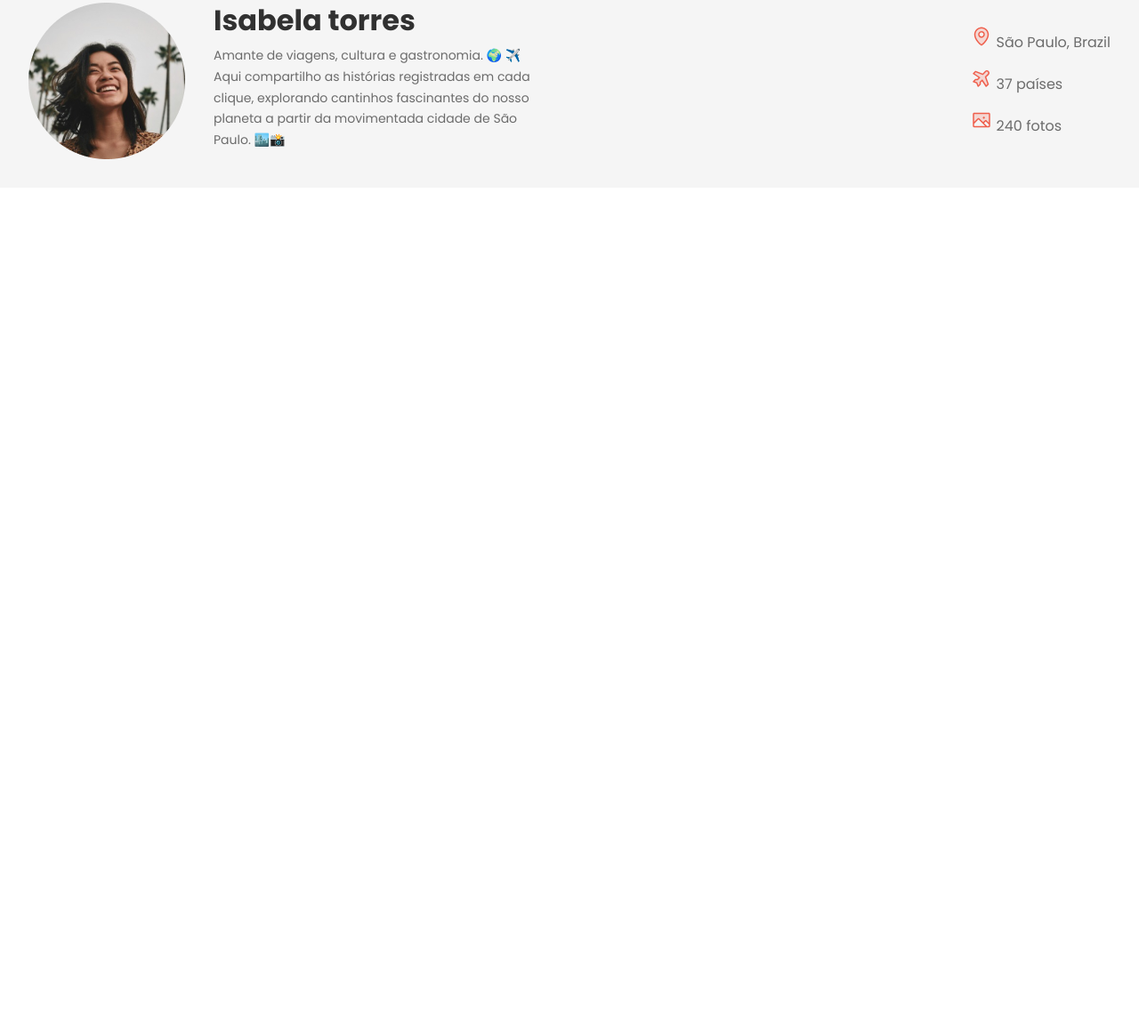
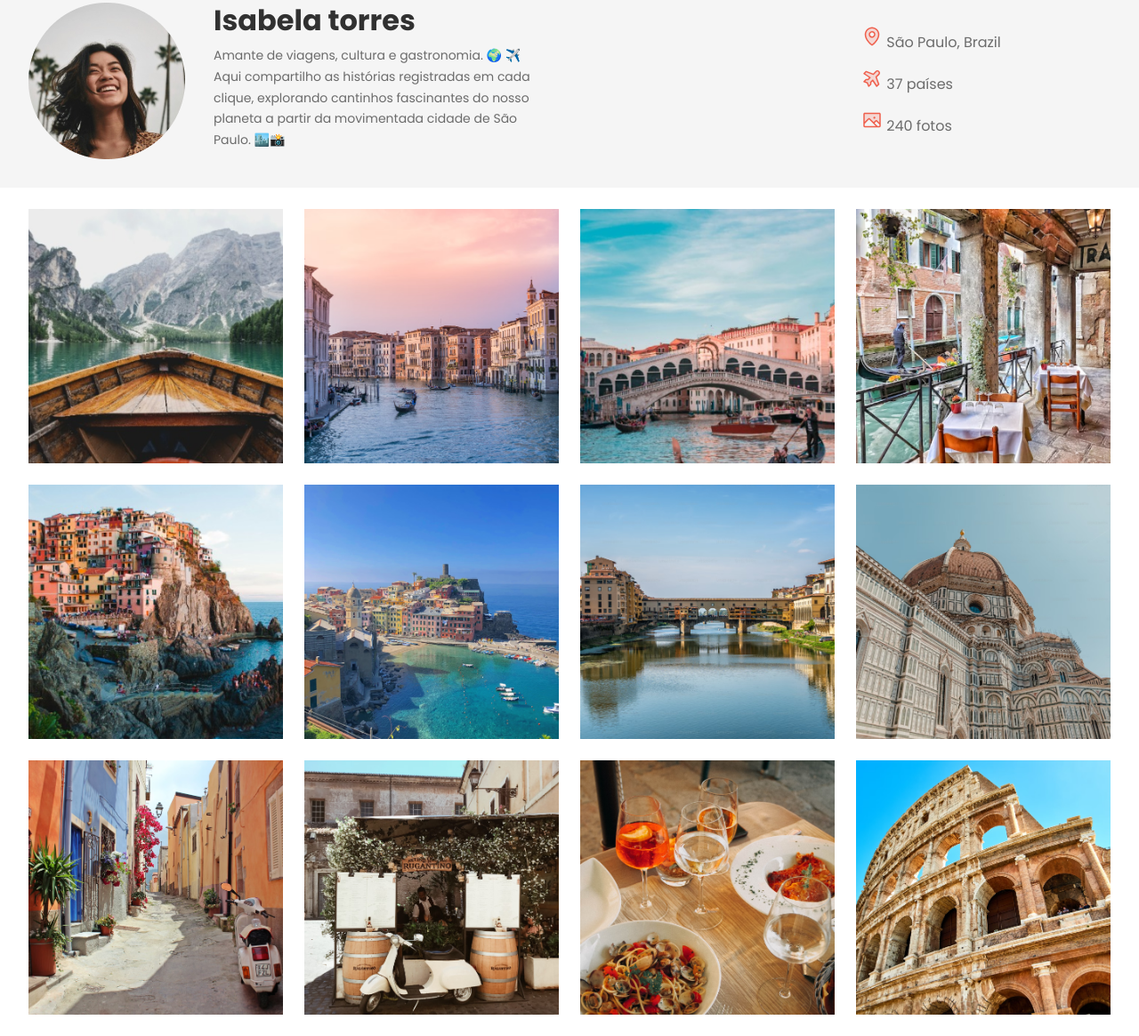
Before and after one commit to lucasgwmes/Perfil-de-viagens, a plain HTML site: page index.html in a window 1280 px wide. Shown: the part 132-1297 px from the top of the page at 89% size. Before the commit the page ends 800 px from the top, so only its background shows below. Drawn offline with Linux system fonts and the light colour scheme.

Commit message:
galery images

```diff
--- a/index.html
+++ b/index.html
@@ -62,5 +62,19 @@
             </div>
         </header>
     </div>
+    <main class="container">
+        <img src="./assets/images/Image 01.png" alt="...">
+        <img src="./assets/images/Image 02.png" alt="...">
+        <img src="./assets/images/Image 03.png" alt="...">
+        <img src="./assets/images/Image 04.png" alt="...">
+        <img src="./assets/images/Image 05.png" alt="...">
+        <img src="./assets/images/Image 06.png" alt="...">
+        <img src="./assets/images/Image 07.png" alt="...">
+        <img src="./assets/images/Image 08.png" alt="...">
+        <img src="./assets/images/Image 09.png" alt="...">
+        <img src="./assets/images/Image 10.png" alt="...">
+        <img src="./assets/images/Image 11.png" alt="...">
+        <img src="./assets/images/Image 12.png" alt="...">
+    </main>
     </body>
 </html>
--- a/style/header.css
+++ b/style/header.css
@@ -25,6 +25,7 @@ header .container{
 }
 #info{
    list-style: none;
+   width: 280px;
 
    display: flex;
    flex-direction: column;
--- a/style/index.css
+++ b/style/index.css
@@ -1,3 +1,4 @@
 @import url(global.css);
 @import url(nav.css);
 @import url(header.css);
+@import url(main.css);
--- /dev/null
+++ b/style/main.css
@@ -0,0 +1,11 @@
+main {
+    display: flex;
+    flex-wrap: wrap;
+    gap:24px;
+    padding-block:24px;
+}
+main img{
+    width: 286px;
+    height: 286px;
+    object-fit: cover;
+}
```
